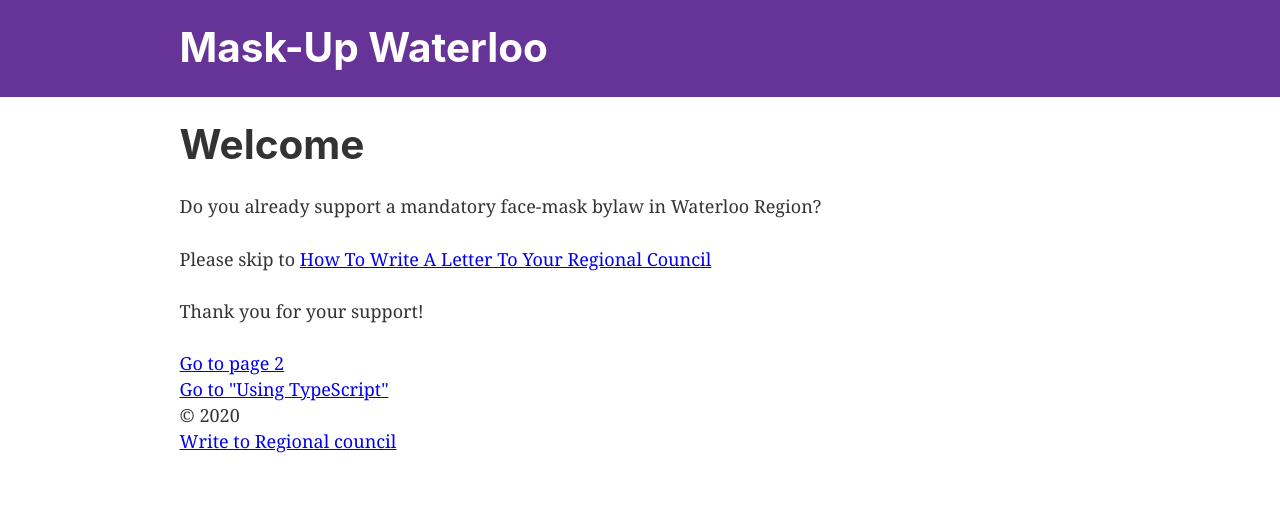
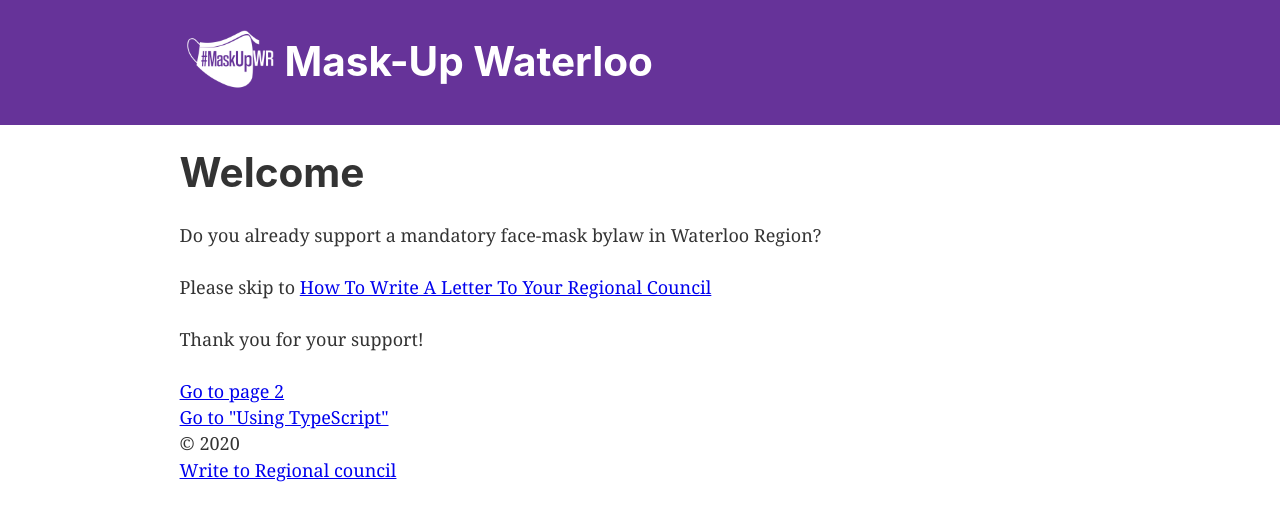
Before and after one commit to andfaulkner/mask-up-wr-site, a Gatsby site: page / in a window 1280 px wide. Built offline with nearby package versions, Linux system fonts and the light colour scheme; Gatsby itself is replaced by a stand-in of ours.

Commit message:
Add header logo

```diff
--- a/src/components/header.tsx
+++ b/src/components/header.tsx
@@ -1,4 +1,5 @@
 import {Link} from 'gatsby';
+import Image from '../components/image';
 import PropTypes from 'prop-types';
 import React from 'react';
 
@@ -14,8 +15,13 @@ const Header = ({siteTitle}) => (
                 margin: `0 auto`,
                 maxWidth: 960,
                 padding: `1.45rem 1.0875rem`,
+                display: 'flex',
+                alignItems: 'center'
             }}
         >
+            <div>
+                <Image />
+            </div>
             <h1 style={{margin: 0}}>
                 <Link
                     to="/"
--- a/src/components/image.tsx
+++ b/src/components/image.tsx
@@ -16,17 +16,15 @@ import Img from 'gatsby-image';
 const Image = () => {
     const data = useStaticQuery(graphql`
         query {
-            placeholderImage: file(relativePath: {eq: "gatsby-astronaut.png"}) {
+            placeholderImage: file(relativePath: {eq: "maskupwr-png-white-transparent.png"}) {
                 childImageSharp {
-                    fluid(maxWidth: 300) {
-                        ...GatsbyImageSharpFluid
-                    }
+                    fixed(width: 100) {...GatsbyImageSharpFixed}
                 }
             }
         }
     `);
 
-    return <Img fluid={data.placeholderImage.childImageSharp.fluid} />;
+    return <Img fixed={data.placeholderImage.childImageSharp.fixed} style={{marginRight: 5}} />;
 };
 
 export default Image;
```
